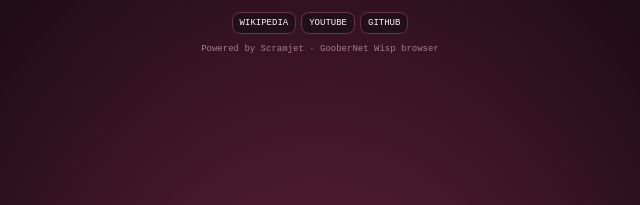
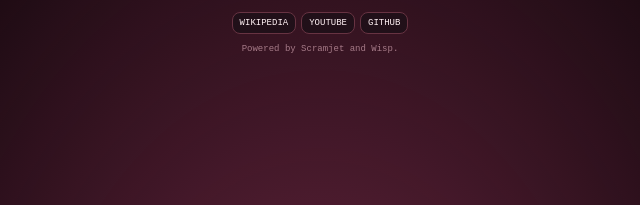
Before and after one commit to Waffleings/waffleings.github.io, a plain HTML site: page mewhenthe/index.html in a window 1280 px wide. Shown: the part 479-684 px from the top of the page, 320-960 px from the left. Drawn offline with Linux system fonts and the light colour scheme.

Commit message:
Update index.html

```diff
--- a/mewhenthe/index.html
+++ b/mewhenthe/index.html
@@ -2,5 +2,5 @@
 <header><span class="brand">0D <small>BROWSER</small></span><div id="tabs" role="tablist" aria-label="Browser tabs"></div><button id="new-tab" aria-label="New tab">+</button></header>
 <form id="address-form" class="toolbar"><button type="button" id="back" aria-label="Back">←</button><button type="button" id="forward" aria-label="Forward">→</button><button type="button" id="reload" aria-label="Reload">↻</button><button type="button" id="home" aria-label="Home">⌂</button><input id="address" aria-label="Web address or search" placeholder="Search or enter a web address" autocomplete="off" spellcheck="false"><button type="submit">GO →</button><button type="button" id="bookmark" aria-label="Bookmark this page">☆</button><button type="button" id="settings-open" aria-label="Browser settings">⚙</button></form>
 <nav id="bookmarks" aria-label="Bookmarks"></nav><p id="status" role="status" aria-live="polite">WOOOOOOOOOOOOOOOOOOO</p>
-<main id="viewport"><section id="start"><span class="eyebrow">bowser</span><h1>search smth<span>!</span></h1><p>wow</p><form id="start-form"><input id="start-address" aria-label="Search from homepage" placeholder="Search the web... :3" autocomplete="off"><button>GO ↗</button></form><div class="quicklinks"><button data-url="https://en.wikipedia.org/">WIKIPEDIA</button><button data-url="https://www.youtube.com/">YOUTUBE</button><button data-url="https://github.com/">GITHUB</button></div><small>Powered by Scramjet · GooberNet Wisp browser</small></section></main>
+<main id="viewport"><section id="start"><span class="eyebrow">bowser</span><h1>search smth<span>!</span></h1><p>wow</p><form id="start-form"><input id="start-address" aria-label="Search from homepage" placeholder="Search the web... :3" autocomplete="off"><button>GO ↗</button></form><div class="quicklinks"><button data-url="https://en.wikipedia.org/">WIKIPEDIA</button><button data-url="https://www.youtube.com/">YOUTUBE</button><button data-url="https://github.com/">GITHUB</button></div><small>Powered by Scramjet and Wisp.</small></section></main>
 <dialog id="settings"><form method="dialog"><button class="close" aria-label="Close settings">×</button></form><h2>EPIK PREFERENCES</h2><h3>WISP CONNECTION</h3><p>enter ur server</p><label for="wisp-url">WISP SERVER</label><input id="wisp-url" type="url" placeholder="wss://server.example/wisp/" spellcheck="false" style="width:100%;padding:10px;background:#0d060a;border:1px solid #673342"><div style="display:flex;gap:8px;margin-top:10px"><button id="wisp-save" type="button">SAVE SERVER</button><button id="wisp-test" type="button">TEST CONNECTION</button><button id="wisp-clear" type="button">CLEAR SERVER</button></div><p id="wisp-status" role="status" aria-live="polite">No server selected. Shared servers may be unavailable or have usage limits.</p><label for="engine">SEARCH ENGINE</label><select id="engine"><option value="duckduckgo">DuckDuckGo</option><option value="google">Google</option></select><p>tabs close when u leave</p><p>Hi</p><a href="./credits.html">Credits, licenses &amp; source</a></dialog></body></html>
```
